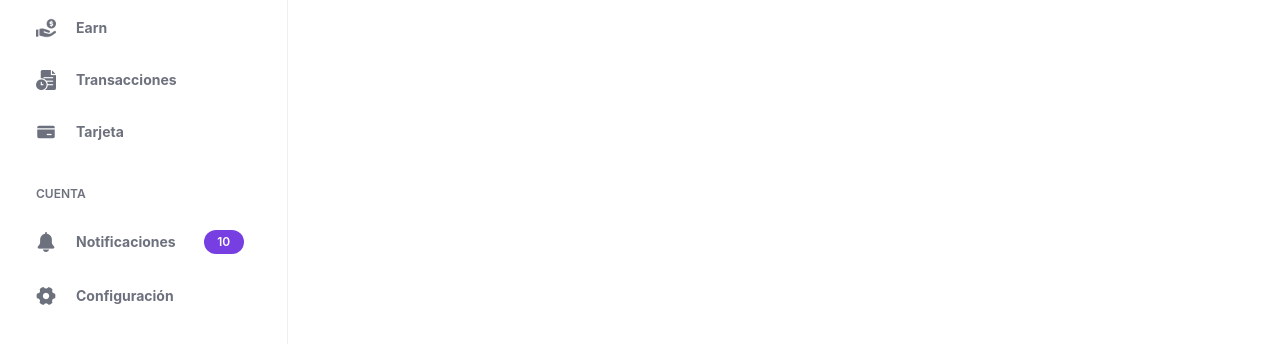
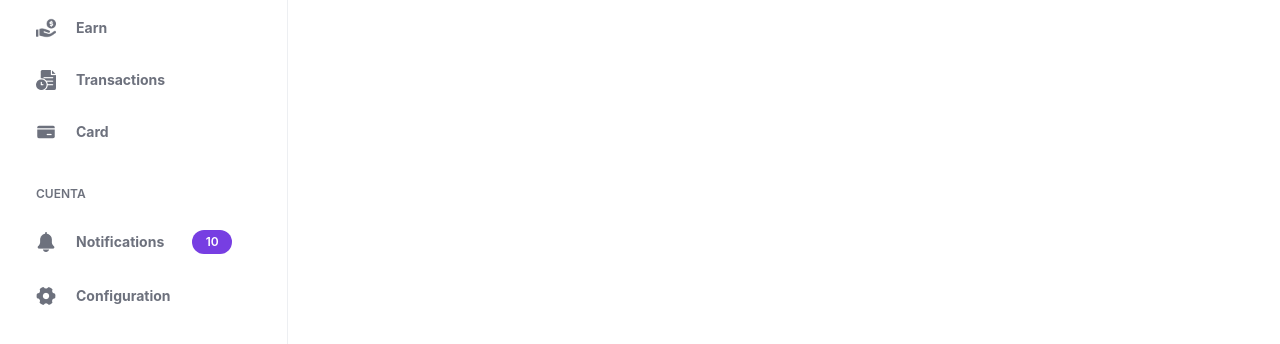
Before and after one commit to sayzaza/r-client, a React (Create React App) app: page /dashboard in a window 1280 px wide. Shown: the part 320-664 px from the top of the page. Built offline with nearby package versions, Linux system fonts and the light colour scheme.

Commit message:
chore: fix some string from spain into english

```diff
--- a/src/components/AppBar/index.tsx
+++ b/src/components/AppBar/index.tsx
@@ -62,7 +62,7 @@ const AppBar: React.FC<IAppBarProps> = ({ pageName }) => {
           {pageName === PageName.earn && (
             <div className="absolute mt-2 flex items-center">
               <div className="bg-[#00FF6B] rounded-[10px] py-1 px-2.5 text-xs font-bold mr-1.5">+06.5%</div>
-              <p className="text-[#6D717D] text-[10px] font-medium w-32">en las últimas 24 horas</p>
+              <p className="text-[#6D717D] text-[10px] font-medium w-32">in the last 24 hours</p>
             </div>
           )}
         </div>
@@ -106,11 +106,11 @@ const AppBar: React.FC<IAppBarProps> = ({ pageName }) => {
         <div className="h-screen w-screen bg-black bg-opacity-25 fixed top-0 left-0 z-50">
           <div
             ref={modalRef}
-            className="px-3.5 pt-4 pb-8 w-80 border border border-[#EDEFF2] rounded-[20px] absolute top-1/2 left-1/2 -translate-x-1/2 -translate-y-1/2 bg-white"
+            className="px-3.5 pt-4 pb-8 w-80 border border-[#EDEFF2] rounded-[20px] absolute top-1/2 left-1/2 -translate-x-1/2 -translate-y-1/2 bg-white"
           >
-            <h1 className="text-xs font-semibold mb-[4px]">{walletAction === 'deposit' ? 'Depositar' : 'Retirar'}</h1>
+            <h1 className="text-xs font-semibold mb-[4px]">{walletAction === 'deposit' ? 'Deposit' : 'Withdraw'}</h1>
             <p className="text-[#6D717D] text-[9px] font-semibold mb-[14px]">
-              {walletAction === 'deposit' ? 'Selecciona como queres depositar' : 'Selecciona como queres retirar'}
+              {walletAction === 'deposit' ? 'Select how you want to deposit' : 'Select how you want to withdraw'}
             </p>
             <div
               className="flex items-center py-[18px] px-[15px] border border-[#EDEFF2] rounded-[20px] mb-[14px] cursor-pointer"
@@ -123,12 +123,12 @@ const AppBar: React.FC<IAppBarProps> = ({ pageName }) => {
               <img src={Earnings} alt="" className="w-[30px] h-auto shrink-0 mr-[15px]" />
               <div>
                 <h1 className="text-[12px] text-[#000000] font-semibold mb-[2px]">
-                  {walletAction === 'deposit' ? 'Despositar Crypto' : 'Retirar Crypto'}
+                  {walletAction === 'deposit' ? 'Desposit Crypto' : 'Withdraw Crypto'}
                 </h1>
                 <p className="text-[#6D717D] text-[9px] font-semibold">
                   {walletAction === 'deposit'
-                    ? 'Tengo criptomonedas que quiero transferir a Rely'
-                    : 'Tengo criptomonedas que quiero retirar a mi billetera'}
+                    ? 'I have cryptocurrencies that I want to transfer to Rely'
+                    : 'I have cryptocurrencies that I want to withdraw to my wallet'}
                 </p>
               </div>
             </div>
@@ -143,12 +143,12 @@ const AppBar: React.FC<IAppBarProps> = ({ pageName }) => {
               <img src={Wallet} alt="" className="w-[30px] h-auto shrink-0 mr-[15px]" />
               <div>
                 <h1 className="text-[12px] text-[#000000] font-semibold mb-[2px]">
-                  {walletAction === 'deposit' ? 'Despositar ARS' : 'Retirar ARS'}
+                  {walletAction === 'deposit' ? 'Desposit ARS' : 'Withdraw ARS'}
                 </h1>
                 <p className="text-[#6D717D] text-[9px] font-semibold">
                   {walletAction === 'deposit'
-                    ? 'Tengo pesos argentinos que quiero transferir a Rely'
-                    : 'Tengo pesos argentinos que quiero retirar a mi cuenta bancaria'}
+                    ? 'I have cryptocurrencies that I want to withdraw to my wallet'
+                    : 'I have Argentine pesos that I want to withdraw to my bank account'}
                 </p>
               </div>
             </div>
--- a/src/components/NavMenu/index.tsx
+++ b/src/components/NavMenu/index.tsx
@@ -71,13 +71,13 @@ const NavMenu: React.FC<INavMenu> = ({ openNav, setOpenNav }) => {
             <div className="mr-5 w-5 h-5">
               <img src={TransactionImg} alt="Transaction" className="w-full h-full" />
             </div>
-            Transacciones
+            Transactions
           </Link>
           <Link to="/credit-card" className="flex items-center text-sm font-bold">
             <div className="mr-5 w-5 h-5">
               <img src={CreditImg} alt="Credit" className="w-full h-full" />
             </div>
-            Tarjeta
+            Card
           </Link>
         </div>
         <div className="text-[#6D717D]">
@@ -86,7 +86,7 @@ const NavMenu: React.FC<INavMenu> = ({ openNav, setOpenNav }) => {
             <div className="mr-5 w-5 h-5">
               <img src={BellImg} alt="Credit" className="w-full h-full" />
             </div>
-            Notificaciones
+            Notifications
             <span className="flex justify-center w-10 h-6 bg-[#773EE2] rounded-full items-center text-xs text-white font-semibold ml-7">
               10
             </span>
@@ -95,7 +95,7 @@ const NavMenu: React.FC<INavMenu> = ({ openNav, setOpenNav }) => {
             <div className="mr-5 w-5 h-5">
               <img src={SettingsImg} alt="Credit" className="w-full h-full" />
             </div>
-            Configuración
+            Configuration
           </Link>
         </div>
       </div>
@@ -105,13 +105,13 @@ const NavMenu: React.FC<INavMenu> = ({ openNav, setOpenNav }) => {
           <div className="mr-5 w-5 h-5">
             <img src={QuestionImg} alt="Credit" className="w-full h-full" />
           </div>
-          Soporte
+          Medium
         </Link>
         <Link to="/feedback" className="flex items-center text-sm font-bold">
           <div className="mr-5 w-5 h-5">
             <img src={ChatImg} alt="Credit" className="w-full h-full" />
           </div>
-          Enviar feedback
+          Send feedback
         </Link>
       </div>
     </div>
```
